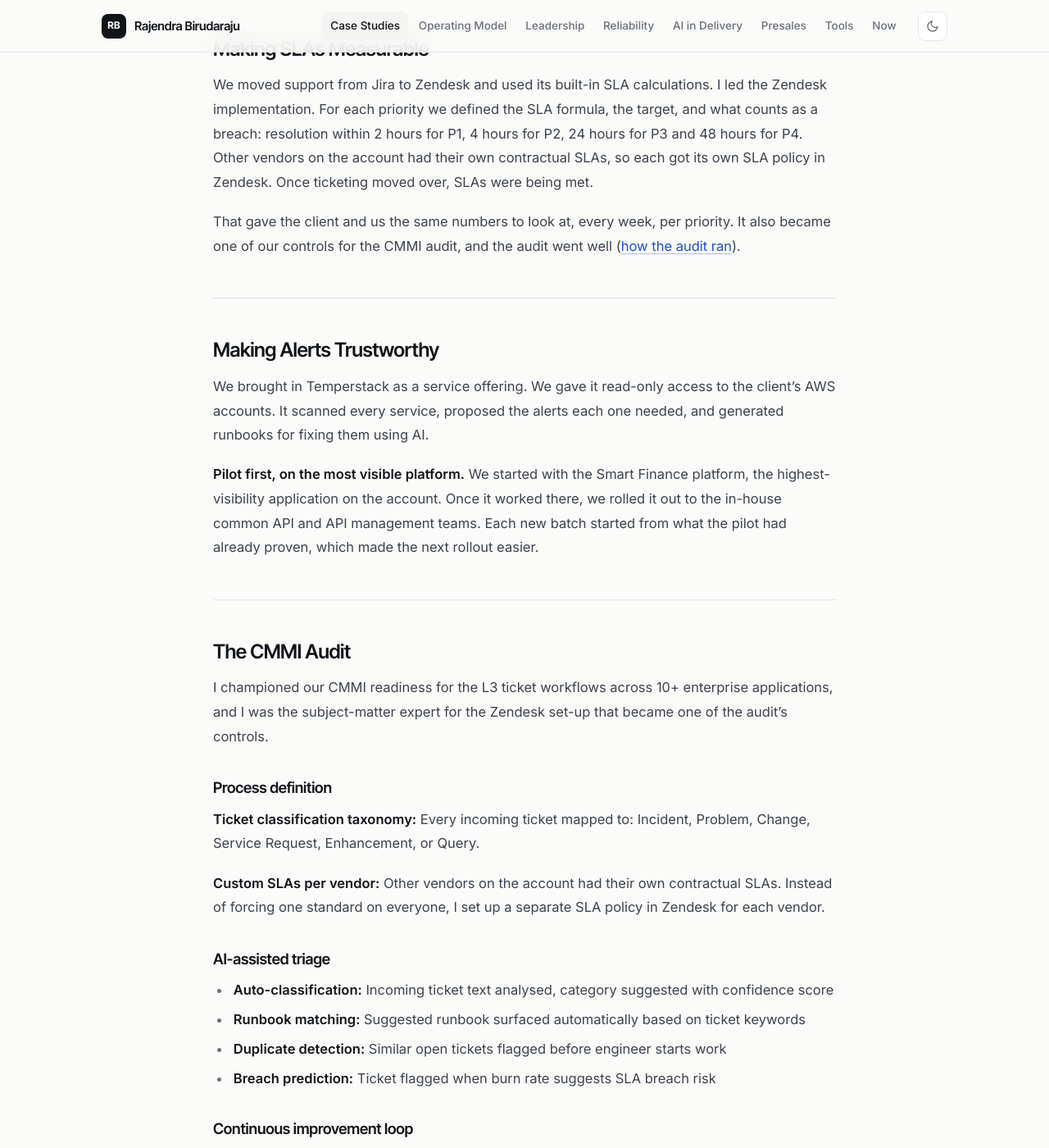
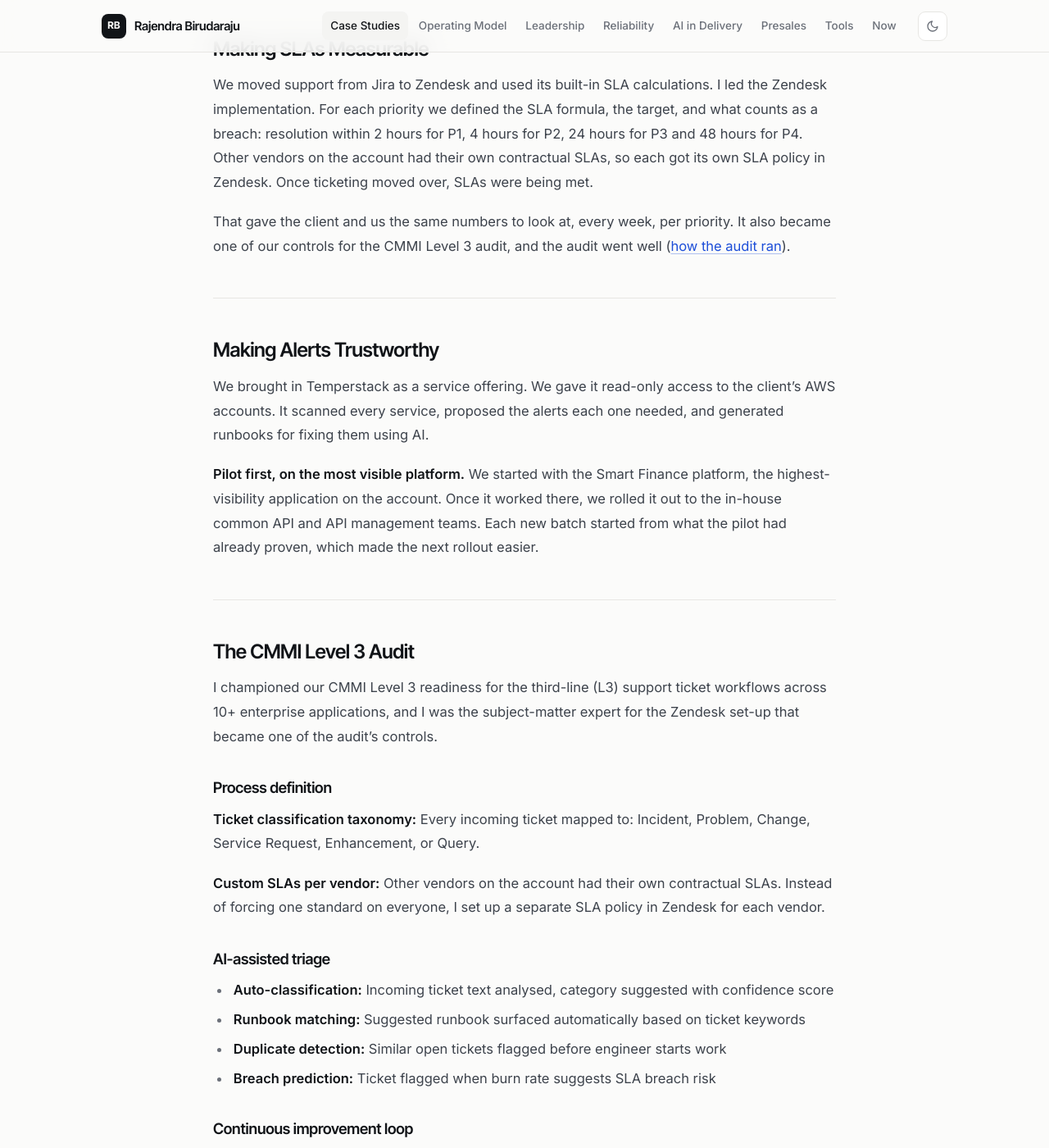
Before and after one commit to devcoderbyte/devcoderbyte.github.io, a Jekyll site: the page built from case-studies/sla-breach-reduction.md, in a window 1280 px wide and 1400 px high, scrolled down 1139 px. Shown: the whole window at 82% size. Built offline with Jekyll 4.4.1, drawn with Linux system fonts in a browser that asks for light colours; some of the changed text lies outside the part shown.

Commit message:
State CMMI Level 3 and credit the version-tracking tool accurately
Co-Authored-By: Claude Opus 5.5 <noreply@anthropic.com>
Claude-Session: https://claude.ai/code/session_01SWoNcxmVzxptTYDhJmpPW5

```diff
--- a/case-studies/sla-breach-reduction.md
+++ b/case-studies/sla-breach-reduction.md
@@ -8,7 +8,7 @@ description: "Case study: Taking over application support from an incumbent vend
 <div style="background:linear-gradient(135deg,rgba(13,148,136,.08) 0%,rgba(37,99,235,.06) 100%);border:1px solid #0d948840;border-radius:12px;padding:1.5rem;margin-bottom:2rem;display:grid;grid-template-columns:repeat(3,1fr);gap:1rem;text-align:center">
   <div><div style="font-family:var(--font-display);font-size:clamp(1.25rem,5vw,2rem);font-weight:600;color:#0d9488;white-space:nowrap">15→75%</div><div style="font-size:12px;color:#64748b;margin-top:4px">Alert accuracy</div></div>
   <div><div style="font-family:var(--font-display);font-size:clamp(1.25rem,5vw,2rem);font-weight:600;color:#0d9488;white-space:nowrap">8.5→10</div><div style="font-size:12px;color:#64748b;margin-top:4px">Client CSAT</div></div>
-  <div><div style="font-family:var(--font-display);font-size:clamp(1.25rem,5vw,2rem);font-weight:600;color:#0d9488;white-space:nowrap">CMMI</div><div style="font-size:12px;color:#64748b;margin-top:4px">SLA tracking used as an audit control</div></div>
+  <div><div style="font-family:var(--font-display);font-size:clamp(1.25rem,5vw,2rem);font-weight:600;color:#0d9488;white-space:nowrap">CMMI L3</div><div style="font-size:12px;color:#64748b;margin-top:4px">SLA tracking used as an audit control</div></div>
 </div>
 
 # Case Study 01 — Taking Over an Account: SLAs, Alerts and CSAT 8.5 → 10
@@ -36,7 +36,7 @@ Client CSAT was 8.5.
 
 We moved support from Jira to Zendesk and used its built-in SLA calculations. I led the Zendesk implementation. For each priority we defined the SLA formula, the target, and what counts as a breach: resolution within 2 hours for P1, 4 hours for P2, 24 hours for P3 and 48 hours for P4. Other vendors on the account had their own contractual SLAs, so each got its own SLA policy in Zendesk. Once ticketing moved over, SLAs were being met.
 
-That gave the client and us the same numbers to look at, every week, per priority. It also became one of our controls for the CMMI audit, and the audit went well ([how the audit ran](#cmmi-audit)).
+That gave the client and us the same numbers to look at, every week, per priority. It also became one of our controls for the CMMI Level 3 audit, and the audit went well ([how the audit ran](#cmmi-audit)).
 
 ---
 
@@ -48,9 +48,9 @@ We brought in Temperstack as a service offering. We gave it read-only access to
 
 ---
 
-## The CMMI Audit {#cmmi-audit}
+## The CMMI Level 3 Audit {#cmmi-audit}
 
-I championed our CMMI readiness for the L3 ticket workflows across 10+ enterprise applications, and I was the subject-matter expert for the Zendesk set-up that became one of the audit's controls.
+I championed our CMMI Level 3 readiness for the third-line (L3) support ticket workflows across 10+ enterprise applications, and I was the subject-matter expert for the Zendesk set-up that became one of the audit's controls.
 
 ### Process definition
 
@@ -109,7 +109,7 @@ Afterwards, a senior manager on the client side wrote a note of appreciation for
 | SLA tracking | None (Jira) | Per priority, built into Zendesk |
 | Alert accuracy | ~15% | ~75% |
 | Runbooks | — | AI-generated runbook for each alert |
-| CMMI audit | — | Zendesk SLA set-up used as a control; audit went well |
+| CMMI Level 3 audit | — | Zendesk SLA set-up used as a control; audit went well |
 | Ticket categories with runbooks | 0% | 85% |
 | Engineer onboarding | — | Faster: new engineers learn from runbooks through Amazon Q |
 | Client CSAT | 8.5 | 9, then 10 |
```
Also changed, not shown: case-studies/index.md (+1 -1 lines), case-studies/pcf-to-kubernetes-migration.md (+1 -1 lines), delivery-governance/team-leadership.md (+3 -3 lines), index.md (+3 -3 lines), tool-proficiency.md (+1 -1 lines).
